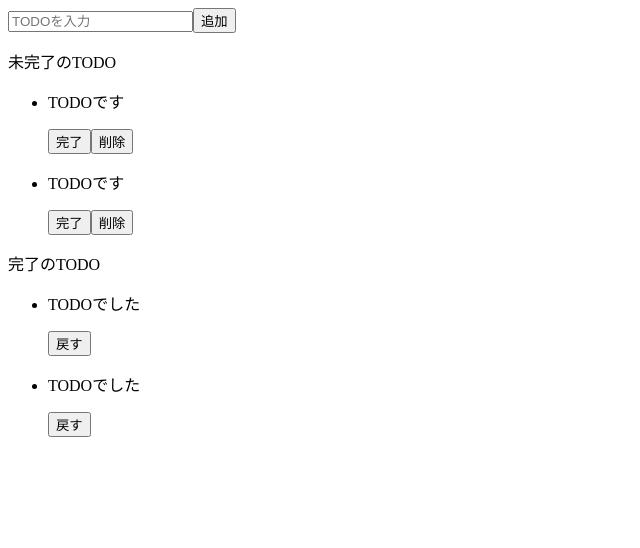
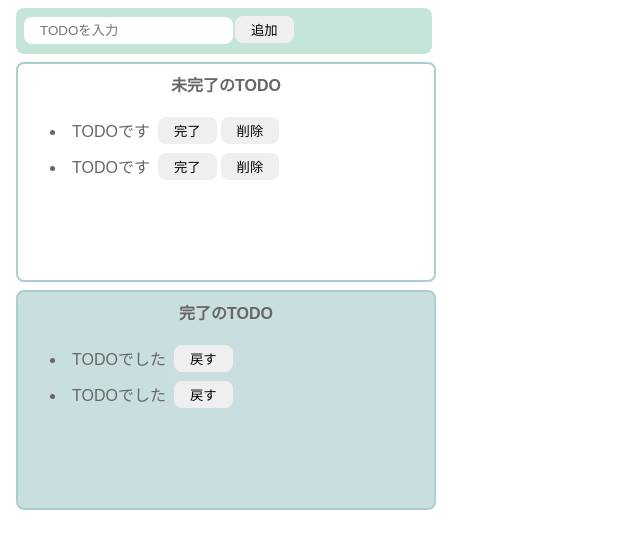
Before and after one commit to ryuya25/javascript_study_react_todo, a React (Vite) app: page / in a window 1280 px wide. Shown: the top 548 px of the page, without its empty margins (0-640 px from the left). Built offline with nearby package versions, Linux system fonts and the light colour scheme.

Commit message:
55. CSSでスタイリング

```diff
--- a/src/Todo.jsx
+++ b/src/Todo.jsx
@@ -3,40 +3,47 @@ import './styles.css';
 export const Todo = () =>{
   return (
     <>
-      <div>
+      <div className ="input-area">
         <input placeholder="TODOを入力" />
         <button>追加</button>
+      </div>
 
-      </div>
-      <div>
-        <p>未完了のTODO</p>
+      <div className='incomplete-area'>
+        <p className='title'>未完了のTODO</p>
           <ul>
           <li>
-              <p>TODOです</p>
+            <div className='list-row'>
+              <p className="todo-item">TODOです</p>
               <button>完了</button>
               <button>削除</button>
+            </div>
           </li>
           <li>
-              <p>TODOです</p>
+            <div className='list-row'>
+              <p className='todo-item'>TODOです</p>
                 <button>完了</button>
                 <button>削除</button>
+                </div>
           </li>
         </ul>
+      </div>
 
-              </div>
-      <div>
-        <p>完了のTODO</p>
+      <div className='complete-area'>
+        <p className='title'>完了のTODO</p>
           <ul>
             <li>
-              <p>TODOでした</p>
+            <div className='list-row'>
+              <p className='todo-item'>TODOでした</p>
               <button>戻す</button>
+              </div>
             </li>
             <li>
-              <p>TODOでした</p>
+            <div className='list-row'>
+              <p className='todo-item'>TODOでした</p>
               <button>戻す</button>
+              </div>
             </li>
           </ul>
-
       </div>
     </>
   );
--- a/src/styles.css
+++ b/src/styles.css
@@ -0,0 +1,69 @@
+body {
+    font-family: sans-serif;
+    color: #666
+}
+
+input {
+    border-radius: 8px;
+    border: none;
+    padding: 6px 16px;
+}
+
+button {
+    border-radius: 8px;
+    border: none;
+    padding: 4px 16px;
+    margin: 0px 2px;
+
+}
+
+button:hover {
+    background-color: #79a8a9;
+    color: #fff;
+    cursor: pointer;
+
+}
+
+
+.input-area {
+    background-color: #c6e5d9;
+    width: 400px;
+    height: 30px;
+    padding: 8px;
+    margin:8px;
+    border-radius: 8px;
+}
+
+.incomplete-area {
+    border: 2px solid #aacfd0;
+    width: 400px;
+    min-height: 200px;
+    padding: 8px;
+    margin:8px;
+    border-radius: 8px;
+}
+
+.complete-area {
+    border: 2px solid #aacfd0;
+    width: 400px;
+    min-height: 200px;
+    padding: 8px;
+    margin:8px;
+    border-radius: 8px;
+    background-color: #c9dede;
+}
+
+.title {
+    text-align: center;
+    margin-top: 0;
+    font-weight: bold;
+}
+
+.list-row {
+    display: flex;
+    align-items: center;
+}
+
+.todo-item {
+    margin: 6px;
+}
```
Lines whose indentation alone changed are shown as unchanged.
